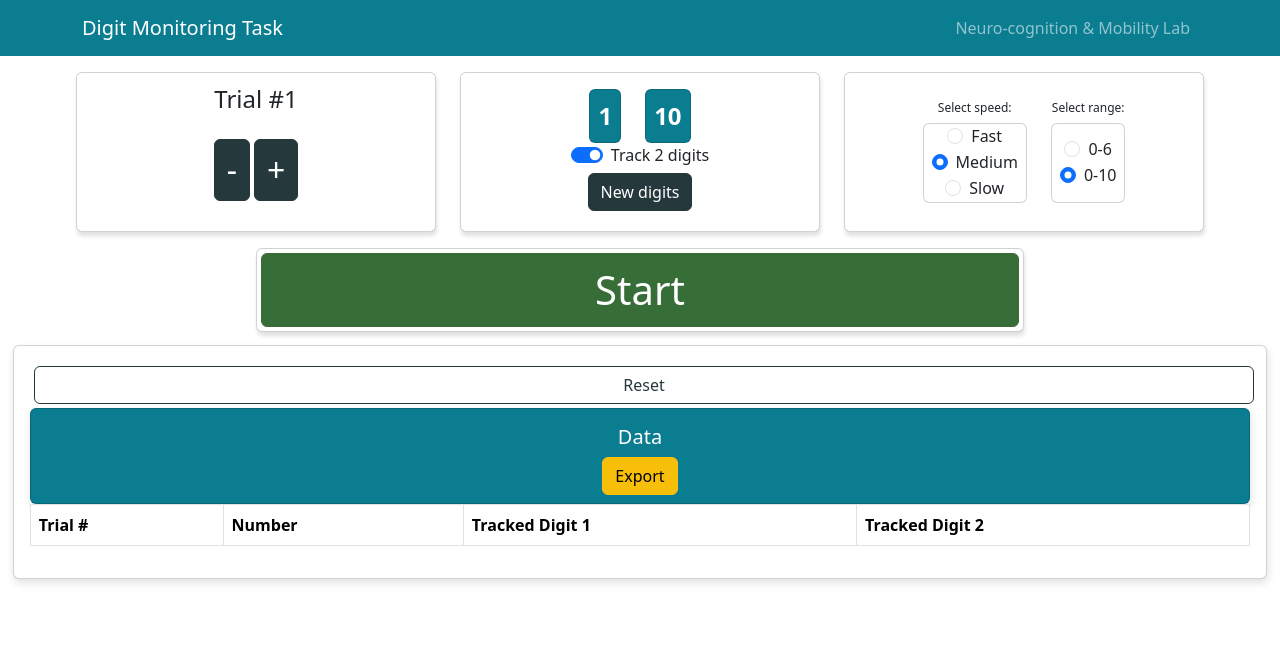
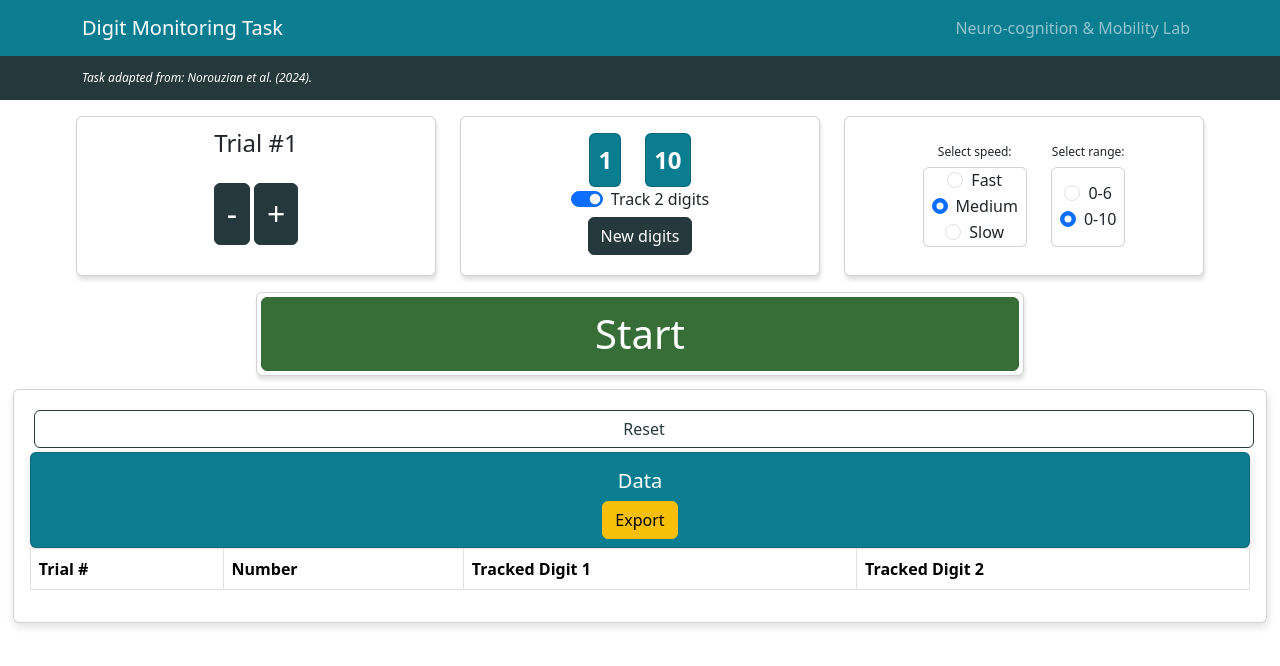
Before and after one commit to neurocog-mobility/app-digit-monitor, a React (Create React App) app: page / in a window 1280 px wide. Shown: the top 666 px of the page. Built offline with nearby package versions, Linux system fonts and the light colour scheme.

Commit message:
add citation

```diff
--- a/src/App.js
+++ b/src/App.js
@@ -205,6 +205,13 @@ function App() {
           </Nav>
         </Container>
       </Navbar>
+      <Navbar bg="dark" data-bs-theme="dark">
+        <Container>
+          <Navbar.Brand href="https://doi.org/10.1007/s00221-024-06800-3"
+          style={{fontSize: '0.75rem', fontStyle: 'italic'}}
+          target="_blank">Task adapted from: Norouzian et al. (2024).</Navbar.Brand>
+        </Container>
+      </Navbar>
 
       <Row style={{marginLeft: "5vw", marginRight: "5vw"}}>
         <Col style={{alignItems: "stretch"}}>
```
Also changed, not shown: 9 other files (tests, documents, lock files or other folders).
